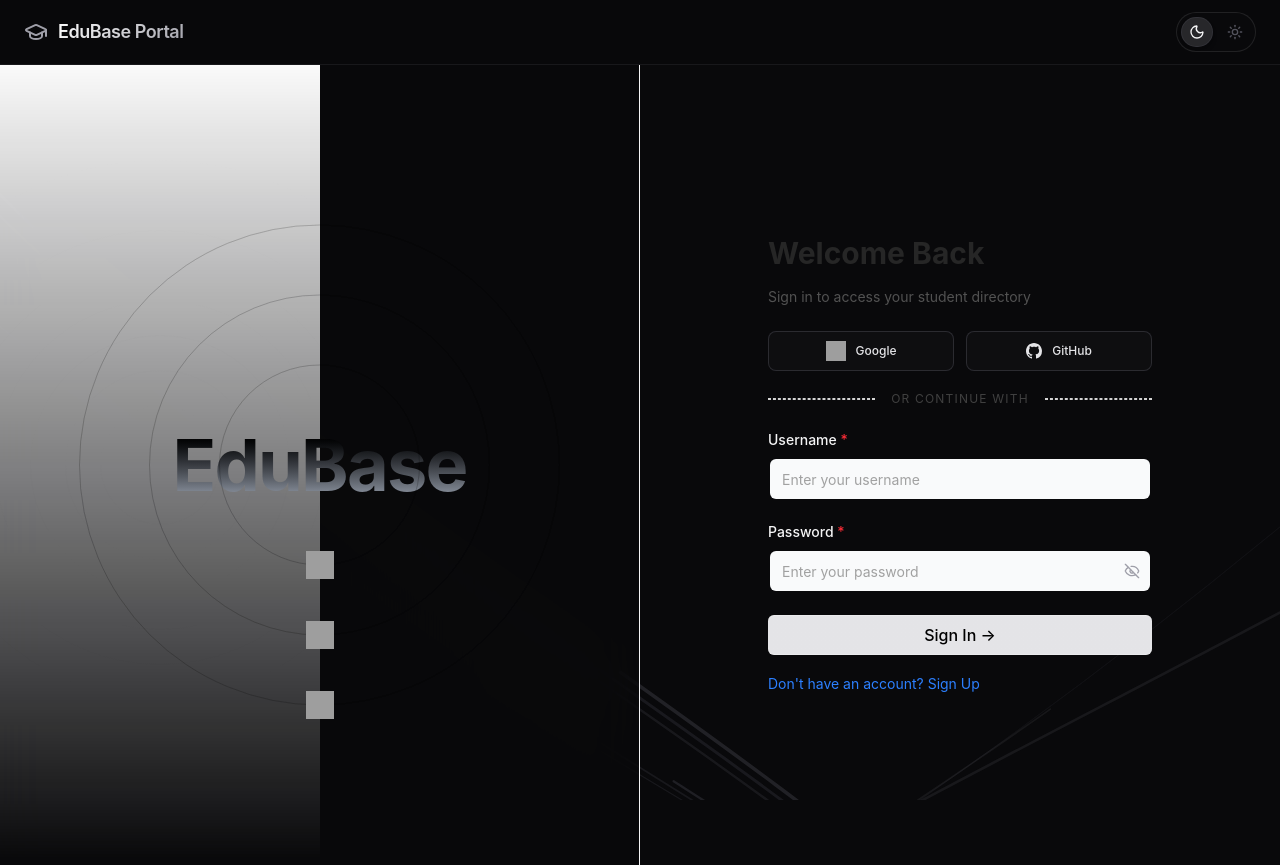
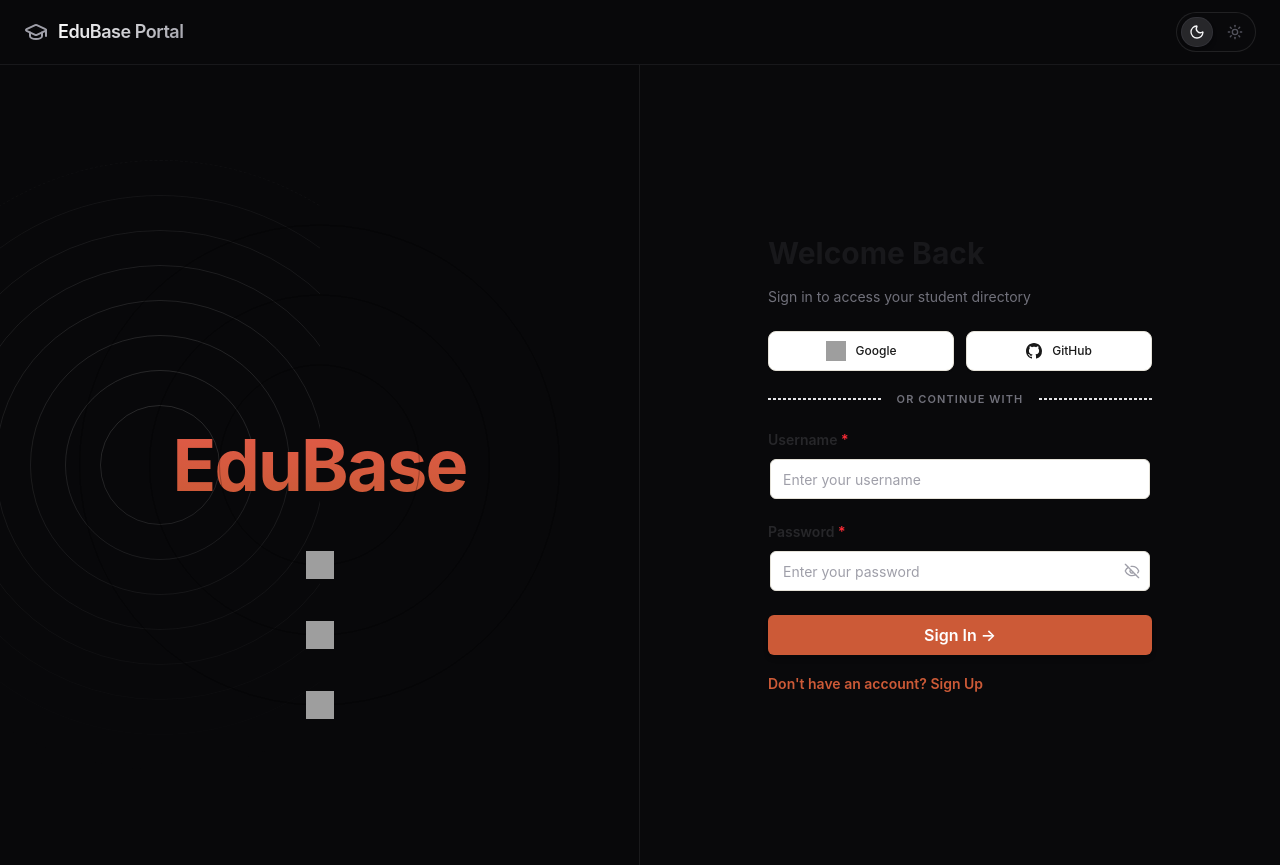
Before and after one commit to gagan-aditya01/EduBase, a React (Vite) app in the folder frontend/: page / in a window 1280 px wide. Built offline with nearby package versions, Linux system fonts and the light colour scheme; grey boxes are pictures that could not be loaded.

Commit message:
Enhance theme support and visual aesthetics across authentication interfaces

```diff
--- a/frontend/src/components/AuthPage.tsx
+++ b/frontend/src/components/AuthPage.tsx
@@ -103,13 +103,15 @@ const iconsArray = [
   },
 ];
 
-export function AuthPage({ onAuthSuccess }: AuthPageProps) {
+export function AuthPage({ onAuthSuccess, theme = 'dark' }: AuthPageProps) {
   const [isLogin, setIsLogin] = useState(true);
   const [username, setUsername] = useState('');
   const [password, setPassword] = useState('');
   const role = 'guest';
   const [error, setError] = useState('');
   const [loading, setLoading] = useState(false);
+
+  const isDark = theme === 'dark';
 
   const handleSubmit = async (e: React.FormEvent) => {
     e.preventDefault();
@@ -191,9 +193,13 @@ export function AuthPage({ onAuthSuccess }: AuthPageProps) {
   ];
 
   return (
-    <section className="flex min-h-screen w-full relative overflow-hidden bg-background text-foreground">
+    <section className={`flex min-h-screen w-full relative overflow-hidden transition-colors duration-300 ${
+      isDark ? 'bg-zinc-950 text-zinc-100' : 'bg-[#fbfaf7] text-[#191919]'
+    }`}>
       {/* Left Column: Tech Orbit & Animated Ripple Display (Hidden on Mobile) */}
-      <div className="relative hidden lg:flex w-1/2 items-center justify-center border-r border-border/40 bg-zinc-950/60 backdrop-blur-xl overflow-hidden">
+      <div className={`relative hidden lg:flex w-1/2 items-center justify-center border-r backdrop-blur-xl overflow-hidden transition-colors duration-300 ${
+        isDark ? 'bg-zinc-950/60 border-zinc-800/60' : 'bg-[#f5f2eb]/90 border-[#e5e2d9]'
+      }`}>
         <Ripple mainCircleSize={120} numCircles={8} />
         <TechOrbitDisplay iconsArray={iconsArray} text="EduBase" />
       </div>
--- a/frontend/src/components/ui/modern-animated-sign-in.tsx
+++ b/frontend/src/components/ui/modern-animated-sign-in.tsx
@@ -59,7 +59,7 @@ const Input = memo(
         <input
           type={type}
           className={cn(
-            `shadow-input dark:placeholder-text-neutral-600 flex h-10 w-full rounded-md border-none bg-gray-50 px-3 py-2 text-sm text-black transition duration-400 group-hover/input:shadow-none file:border-0 file:bg-transparent file:text-sm file:font-medium placeholder:text-neutral-400 focus-visible:ring-[2px] focus-visible:ring-neutral-400 focus-visible:outline-none disabled:cursor-not-allowed disabled:opacity-50 dark:bg-zinc-800 dark:text-white dark:shadow-[0px_0px_1px_1px_#404040] dark:focus-visible:ring-neutral-600`,
+            `shadow-input flex h-10 w-full rounded-md border px-3 py-2 text-sm transition duration-300 file:border-0 file:bg-transparent file:text-sm file:font-medium focus-visible:outline-none disabled:cursor-not-allowed disabled:opacity-50 bg-white border-[#e5e2d9] text-[#191919] placeholder:text-zinc-400 focus-visible:ring-2 focus-visible:ring-[#cc5a37]/50 dark:bg-zinc-900 dark:border-zinc-800 dark:text-white dark:placeholder:text-zinc-600 dark:focus-visible:ring-zinc-600`,
             className
           )}
           ref={ref}
@@ -146,7 +146,7 @@ const BoxReveal = memo(function BoxReveal({
           left: 0,
           right: 0,
           zIndex: 20,
-          background: boxColor ?? '#5046e6',
+          background: boxColor ?? '#e05a47',
           borderRadius: 4,
         }}
       />
@@ -172,7 +172,6 @@ const Ripple = memo(function Ripple({
   return (
     <section
       className={`max-w-[50%] absolute inset-0 flex items-center justify-center
-        dark:bg-white/5 bg-neutral-50
         [mask-image:linear-gradient(to_bottom,black,transparent)]
         dark:[mask-image:linear-gradient(to_bottom,white,transparent)] ${className}`}
     >
@@ -185,7 +184,7 @@ const Ripple = memo(function Ripple({
         return (
           <span
             key={i}
-            className="absolute animate-ripple rounded-full bg-foreground/15 border"
+            className="absolute animate-ripple rounded-full bg-foreground/10 border"
             style={{
               width: `${size}px`,
               height: `${size}px`,
@@ -235,7 +234,7 @@ const OrbitingCircles = memo(function OrbitingCircles({
           className="pointer-events-none absolute inset-0 size-full"
         >
           <circle
-            className="stroke-black/10 stroke-1 dark:stroke-white/10"
+            className="stroke-black/15 stroke-1 dark:stroke-white/10"
             cx="50%"
             cy="50%"
             r={radius}
@@ -252,7 +251,7 @@ const OrbitingCircles = memo(function OrbitingCircles({
           } as React.CSSProperties
         }
         className={cn(
-          'absolute flex size-full transform-gpu animate-orbit items-center justify-center rounded-full border bg-black/10 [animation-delay:calc(var(--delay)*1000ms)] dark:bg-white/10',
+          'absolute flex size-full transform-gpu animate-orbit items-center justify-center rounded-full border bg-black/5 [animation-delay:calc(var(--delay)*1000ms)] dark:bg-white/10',
           { '[animation-direction:reverse]': reverse },
           className
         )}
@@ -286,7 +285,7 @@ const TechOrbitDisplay = memo(function TechOrbitDisplay({
 }: TechnologyOrbitDisplayProps) {
   return (
     <section className="relative flex h-full w-full flex-col items-center justify-center overflow-hidden rounded-lg">
-      <span className="pointer-events-none whitespace-pre-wrap bg-gradient-to-b from-black to-gray-400 bg-clip-text text-center text-7xl font-bold tracking-tight leading-none text-transparent dark:from-white dark:to-zinc-600">
+      <span className="pointer-events-none whitespace-pre-wrap bg-gradient-to-b from-[#e05a47] to-[#cc5a37] dark:from-white dark:to-zinc-600 bg-clip-text text-center text-7xl font-bold tracking-tight leading-none text-transparent">
         {text}
       </span>
 
@@ -383,24 +382,24 @@ const AnimatedForm = memo(function AnimatedForm({
   return (
     <section className="max-md:w-full flex flex-col gap-4 w-96 mx-auto">
       <BoxReveal boxColor="var(--skeleton)" duration={0.3}>
-        <h2 className="font-bold text-3xl text-neutral-800 dark:text-neutral-200">
+        <h2 className="font-bold text-3xl text-zinc-900 dark:text-zinc-100">
           {header}
         </h2>
       </BoxReveal>
 
       {subHeader && (
         <BoxReveal boxColor="var(--skeleton)" duration={0.3} className="pb-2">
-          <p className="text-neutral-600 text-sm max-w-sm dark:text-neutral-300">
+          <p className="text-zinc-500 dark:text-zinc-400 text-sm max-w-sm">
             {subHeader}
           </p>
         </BoxReveal>
       )}
 
-      {/* Social Login Buttons Matching App Aesthetic */}
+      {/* Social Login Buttons Matching Theme System */}
       <div className="grid grid-cols-2 gap-3">
         <BoxReveal boxColor="var(--skeleton)" duration={0.3} overflow="visible" width="100%">
           <button
-            className="g-button group/btn bg-zinc-900/40 hover:bg-zinc-800/80 dark:bg-zinc-900/60 dark:hover:bg-zinc-800 border border-zinc-700/60 w-full rounded-lg h-10 font-medium outline-hidden hover:cursor-pointer transition-all flex items-center justify-center gap-2.5 text-xs text-zinc-200"
+            className="g-button group/btn bg-white hover:bg-[#f5f2eb] border border-[#e5e2d9] text-[#191919] dark:bg-zinc-900/60 dark:hover:bg-zinc-800 dark:border-zinc-700/60 dark:text-zinc-200 w-full rounded-lg h-10 font-medium outline-hidden hover:cursor-pointer transition-all flex items-center justify-center gap-2.5 text-xs shadow-xs"
             type="button"
             onClick={onGoogleClick}
           >
@@ -416,11 +415,11 @@ const AnimatedForm = memo(function AnimatedForm({
 
         <BoxReveal boxColor="var(--skeleton)" duration={0.3} overflow="visible" width="100%">
           <button
-            className="g-button group/btn bg-zinc-900/40 hover:bg-zinc-800/80 dark:bg-zinc-900/60 dark:hover:bg-zinc-800 border border-zinc-700/60 w-full rounded-lg h-10 font-medium outline-hidden hover:cursor-pointer transition-all flex items-center justify-center gap-2.5 text-xs text-zinc-200"
+            className="g-button group/btn bg-white hover:bg-[#f5f2eb] border border-[#e5e2d9] text-[#191919] dark:bg-zinc-900/60 dark:hover:bg-zinc-800 dark:border-zinc-700/60 dark:text-zinc-200 w-full rounded-lg h-10 font-medium outline-hidden hover:cursor-pointer transition-all flex items-center justify-center gap-2.5 text-xs shadow-xs"
             type="button"
             onClick={onGithubClick}
           >
-            <svg className="w-4 h-4 fill-current text-zinc-200" viewBox="0 0 24 24">
+            <svg className="w-4 h-4 fill-current text-[#191919] dark:text-zinc-200" viewBox="0 0 24 24">
               <path d="M12 0C5.37 0 0 5.37 0 12c0 5.31 3.435 9.795 8.205 11.385.6.105.825-.255.825-.57 0-.285-.015-1.23-.015-2.235-3.015.555-3.795-.735-4.035-1.41-.135-.345-.72-1.41-1.23-1.695-.42-.225-1.02-.78-.015-.795.945-.015 1.62.87 1.845 1.23 1.08 1.815 2.805 1.305 3.495.99.105-.78.42-1.305.765-1.605-2.67-.3-5.46-1.335-5.46-5.925 0-1.305.465-2.385 1.23-3.225-.12-.3-.54-1.53.12-3.18 0 0 1.005-.315 3.3 1.23.96-.27 1.98-.405 3-.405s2.04.135 3 .405c2.295-1.56 3.3-1.23 3.3-1.23.66 1.65.24 2.88.12 3.18.765.84 1.23 1.905 1.23 3.225 0 4.605-2.805 5.625-5.475 5.925.435.375.81 1.095.81 2.22 0 1.605-.015 2.895-.015 3.3 0 .315.225.69.825.57A12.02 12.02 0 0024 12c0-6.63-5.37-12-12-12z" />
             </svg>
             <span>GitHub</span>
@@ -431,11 +430,11 @@ const AnimatedForm = memo(function AnimatedForm({
 
       <BoxReveal boxColor="var(--skeleton)" duration={0.3} width="100%">
         <section className="flex items-center gap-4 py-1">
-          <hr className="flex-1 border-1 border-dashed border-neutral-300 dark:border-neutral-700" />
-          <p className="text-neutral-700 text-xs dark:text-neutral-400 uppercase tracking-widest">
+          <hr className="flex-1 border-1 border-dashed border-zinc-200 dark:border-zinc-800" />
+          <p className="text-zinc-500 dark:text-zinc-400 text-[11px] uppercase tracking-widest font-semibold">
             or continue with
           </p>
-          <hr className="flex-1 border-1 border-dashed border-neutral-300 dark:border-neutral-700" />
+          <hr className="flex-1 border-1 border-dashed border-zinc-200 dark:border-zinc-800" />
         </section>
       </BoxReveal>
 
@@ -444,7 +443,7 @@ const AnimatedForm = memo(function AnimatedForm({
           {fields.map((field) => (
             <section key={field.label} className="flex flex-col gap-1.5">
               <BoxReveal boxColor="var(--skeleton)" duration={0.3}>
-                <Label htmlFor={field.label}>
+                <Label htmlFor={field.label} className="text-zinc-800 dark:text-zinc-200 font-semibold">
                   {field.label} {field.required && <span className="text-red-500">*</span>}
                 </Label>
               </BoxReveal>
@@ -473,7 +472,7 @@ const AnimatedForm = memo(function AnimatedForm({
                     <button
                       type="button"
                       onClick={toggleVisibility}
-                      className="absolute inset-y-0 right-0 pr-3 flex items-center text-sm leading-5 text-zinc-400 hover:text-zinc-200 cursor-pointer"
+                      className="absolute inset-y-0 right-0 pr-3 flex items-center text-sm leading-5 text-zinc-400 hover:text-zinc-600 dark:hover:text-zinc-200 cursor-pointer"
                     >
                       {visible ? (
                         <Eye className="h-4 w-4" />
@@ -507,10 +506,7 @@ const AnimatedForm = memo(function AnimatedForm({
           overflow="visible"
         >
           <button
-            className="bg-gradient-to-br relative group/btn from-zinc-200 dark:from-zinc-900
-            dark:to-zinc-900 to-zinc-200 block dark:bg-zinc-800 w-full text-black
-            dark:text-white rounded-md h-10 font-medium shadow-[0px_1px_0px_0px_#ffffff40_inset,0px_-1px_0px_0px_#ffffff40_inset]
-              dark:shadow-[0px_1px_0px_0px_var(--zinc-800)_inset,0px_-1px_0px_0px_var(--zinc-800)_inset] outline-hidden hover:cursor-pointer"
+            className="relative group/btn bg-[#cc5a37] hover:bg-[#b84d2e] text-white dark:bg-zinc-800 dark:hover:bg-zinc-750 dark:text-white w-full rounded-md h-10 font-semibold shadow-md transition-all outline-hidden hover:cursor-pointer"
             type="submit"
           >
             {submitButton} &rarr;
@@ -522,7 +518,7 @@ const AnimatedForm = memo(function AnimatedForm({
           <BoxReveal boxColor="var(--skeleton)" duration={0.3}>
             <section className="mt-4 text-center hover:cursor-pointer">
               <button
-                className="text-sm text-blue-500 hover:cursor-pointer outline-hidden"
+                className="text-sm font-semibold text-[#cc5a37] hover:text-[#b84d2e] dark:text-blue-400 dark:hover:text-blue-300 hover:underline cursor-pointer outline-hidden transition-colors"
                 onClick={goTo}
               >
                 {textVariantButton}
```
